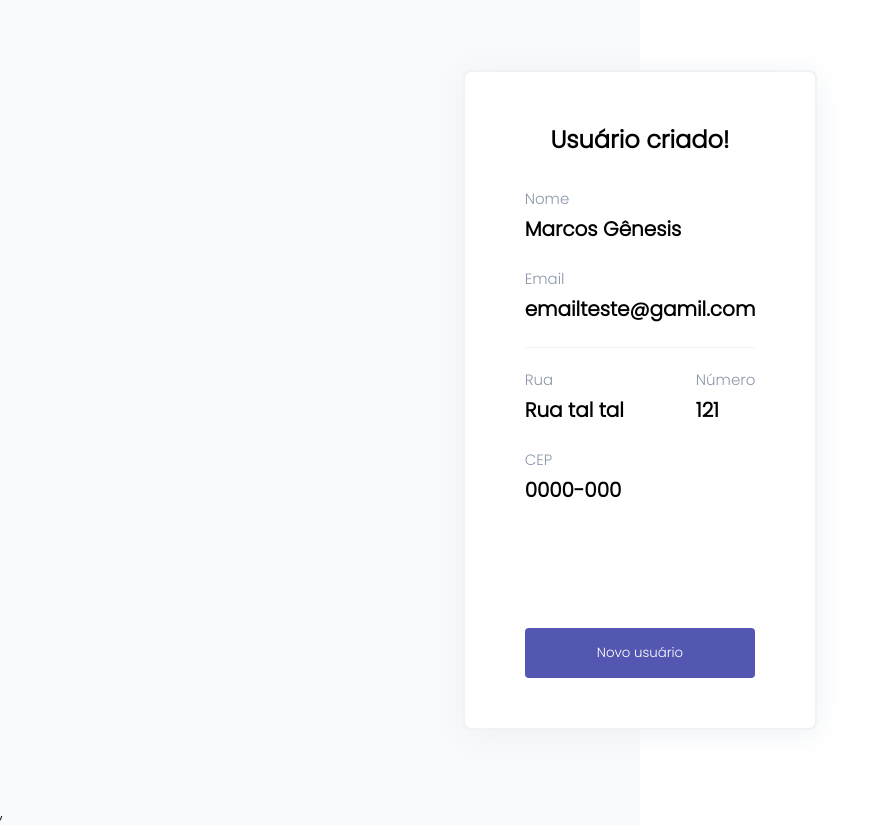
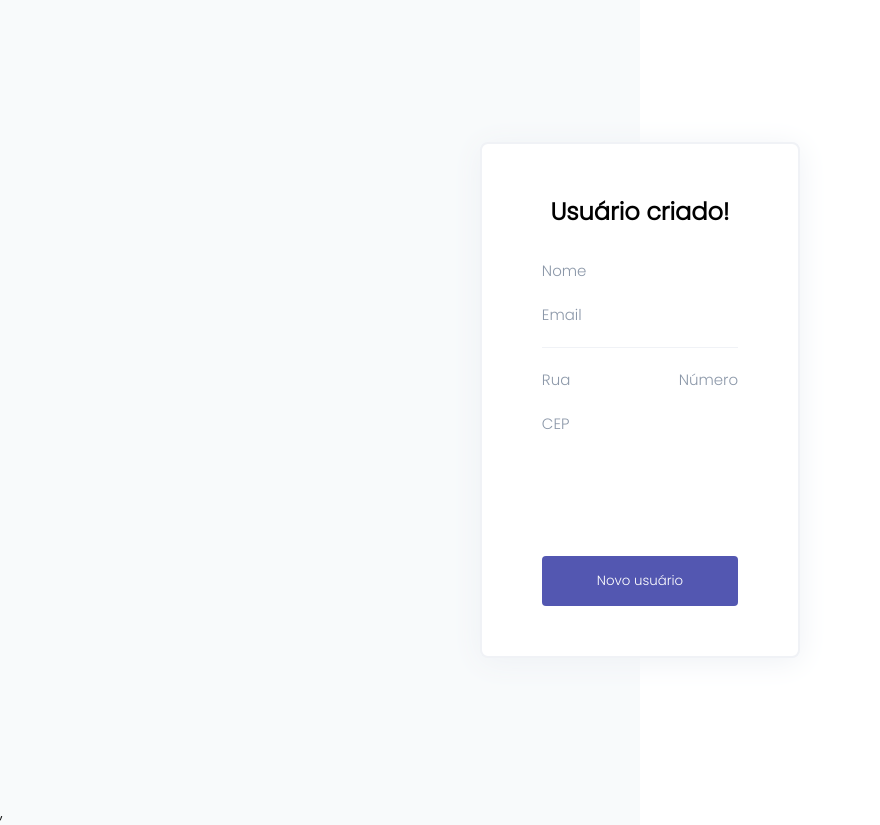
Before and after one commit to Pedro0505/User-Forms, a React (Create React App) app: page /created in a window 1280 px wide. Shown: the whole page, without its empty margins (0-880 px from the left). Built offline with nearby package versions, Linux system fonts and the light colour scheme.

Commit message:
feat: adding dynamicity to show the user

```diff
--- a/src/components/ShowUserModal/ShowUserModal.tsx
+++ b/src/components/ShowUserModal/ShowUserModal.tsx
@@ -1,11 +1,15 @@
-import React from 'react';
+import React, { useContext } from 'react';
 import { useNavigate } from 'react-router-dom';
+import { UserContext } from '../../context/UserContext';
 import './style.css';
 
 function ShowUserModal() {
+  const { userAddress, userInfo, handleSection, resetUserInfos } = useContext(UserContext);
   const navigate = useNavigate();
 
   const handleNewUser = () => {
+    resetUserInfos();
+    handleSection('info');
     navigate('/');
   };
 
@@ -15,27 +19,27 @@ function ShowUserModal() {
       <section className="name-email-show-user-container">
         <div className="show-user-name">
           <p className="field-description">Nome</p>
-          <p className="user-info-fields">Marcos Gênesis</p>
+          <p className="user-info-fields">{userInfo.name}</p>
         </div>
         <div className="show-user-email">
           <p className="field-description">Email</p>
-          <p className="user-info-fields">emailteste@gamil.com</p>
+          <p className="user-info-fields">{userInfo.email}</p>
         </div>
       </section>
       <section className="street-cep-house-number-container">
         <div>
           <div className="show-user-street">
             <p className="field-description">Rua</p>
-            <p className="user-info-fields">Rua tal tal</p>
+            <p className="user-info-fields">{userAddress.street}</p>
           </div>
           <div className="show-user-cep">
             <p className="field-description">CEP</p>
-            <p className="user-info-fields">0000-000</p>
+            <p className="user-info-fields">{userAddress.cep}</p>
           </div>
         </div>
         <div className="show-user-house-number">
           <p className="field-description">Número</p>
-          <p className="user-info-fields">121</p>
+          <p className="user-info-fields">{userAddress.houseNumber}</p>
         </div>
       </section>
       <button type="button" className="btn-new-user" onClick={handleNewUser}>Novo usuário</button>
--- a/src/context/UserContext.tsx
+++ b/src/context/UserContext.tsx
@@ -30,6 +30,7 @@ const initialValue: IUserContextType = {
   storeUserInfo: () => {},
   storeUserAddress: () => {},
   storeUserAbout: () => {},
+  resetUserInfos: () => {},
 };
 
 export const UserContext = createContext<IUserContextType>(initialValue);
@@ -56,6 +57,12 @@ export const UserProvider = ({ children }: IUserContextProps) => {
     setSection(sections);
   };
 
+  const resetUserInfos = () => {
+    setUserInfo(initialValue.userInfo);
+    setUserAbout(initialValue.userAbout);
+    setUserAddress(initialValue.userAddress);
+  };
+
   const context = {
     userInfo,
     userAddress,
@@ -65,6 +72,7 @@ export const UserProvider = ({ children }: IUserContextProps) => {
     storeUserAddress,
     storeUserAbout,
     handleSection,
+    resetUserInfos,
   };
 
   return (
--- a/src/context/interfaces/IUserContextType.ts
+++ b/src/context/interfaces/IUserContextType.ts
@@ -11,7 +11,8 @@ interface IUserContextType {
   handleSection(section: ISectionTypes): void;
   storeUserInfo(info: IUserInfo): void;
   storeUserAddress(address: IUserAddress): void;
-  storeUserAbout(address: IUserAbout): void;
+  storeUserAbout(about: IUserAbout): void;
+  resetUserInfos(): void;
 }
 
 export default IUserContextType;
```
